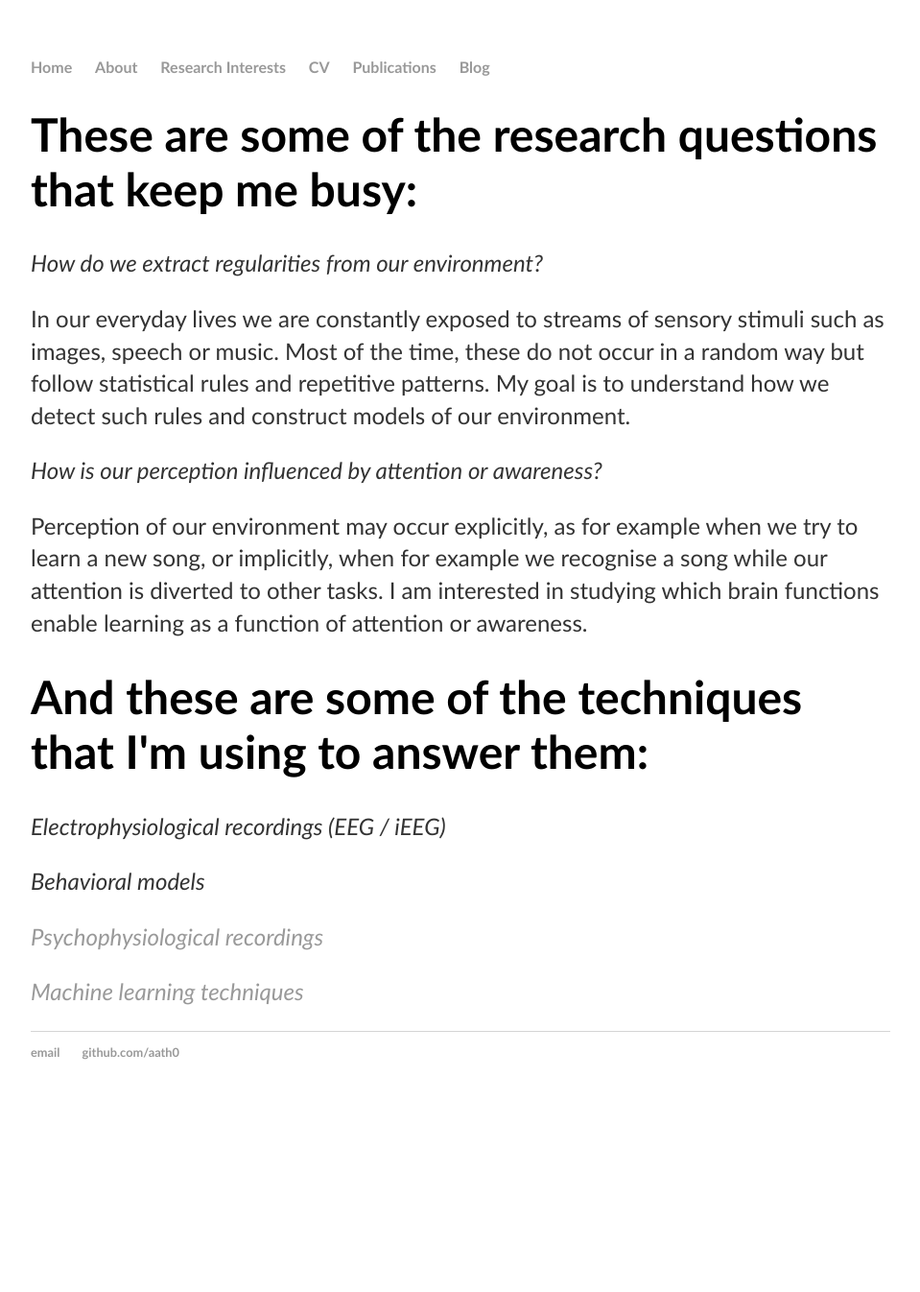
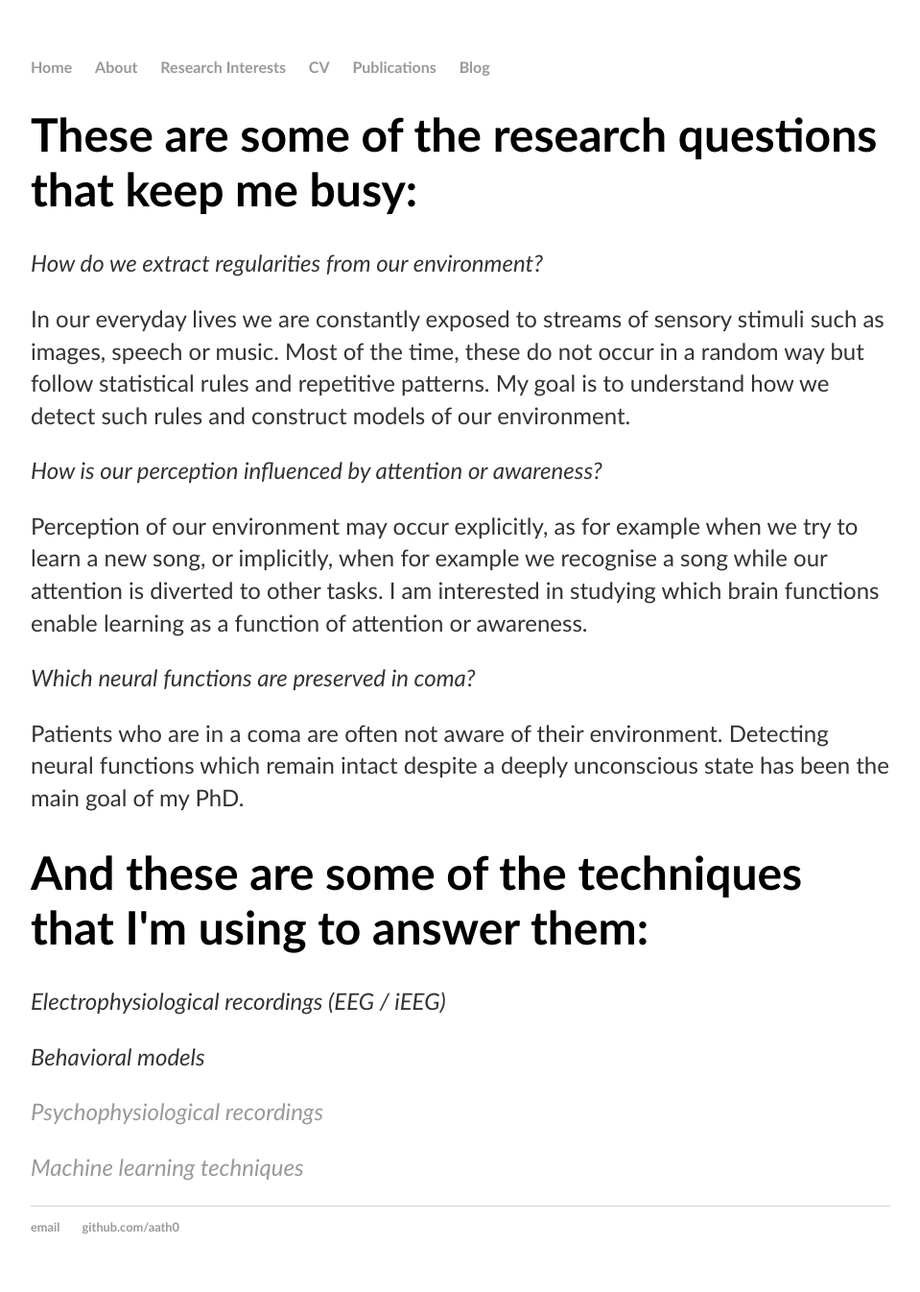
Before and after one commit to aath0/TryingOut, a Jekyll site: the page built from resint/index.html, in a window 1280 px wide. Shown: the whole page at 96% size, without its empty margins (160-1119 px from the left). Built offline with Jekyll 4.4.1, drawn with Linux system fonts in a browser that asks for light colours; before the commit the page ends 1164 px from its top, so only the background shows below that.

Commit message:
Update index.html

```diff
--- a/resint/index.html
+++ b/resint/index.html
@@ -16,6 +16,11 @@ title: Athina Tzovara
 		as a function of attention or awareness.
 	</p>
 
+<p><em>Which neural functions are preserved in coma?</em></p>
+<p>	Patients who are in a coma are often not aware of their environment. Detecting neural functions which remain intact despite a deeply
+	unconscious state has been the main goal of my PhD.
+	</p>
+
 	<h1> And these are some of the techniques that I'm using to answer them: </h1>
 	<p><em>
 		Electrophysiological recordings (EEG / iEEG)</em></p>
```
